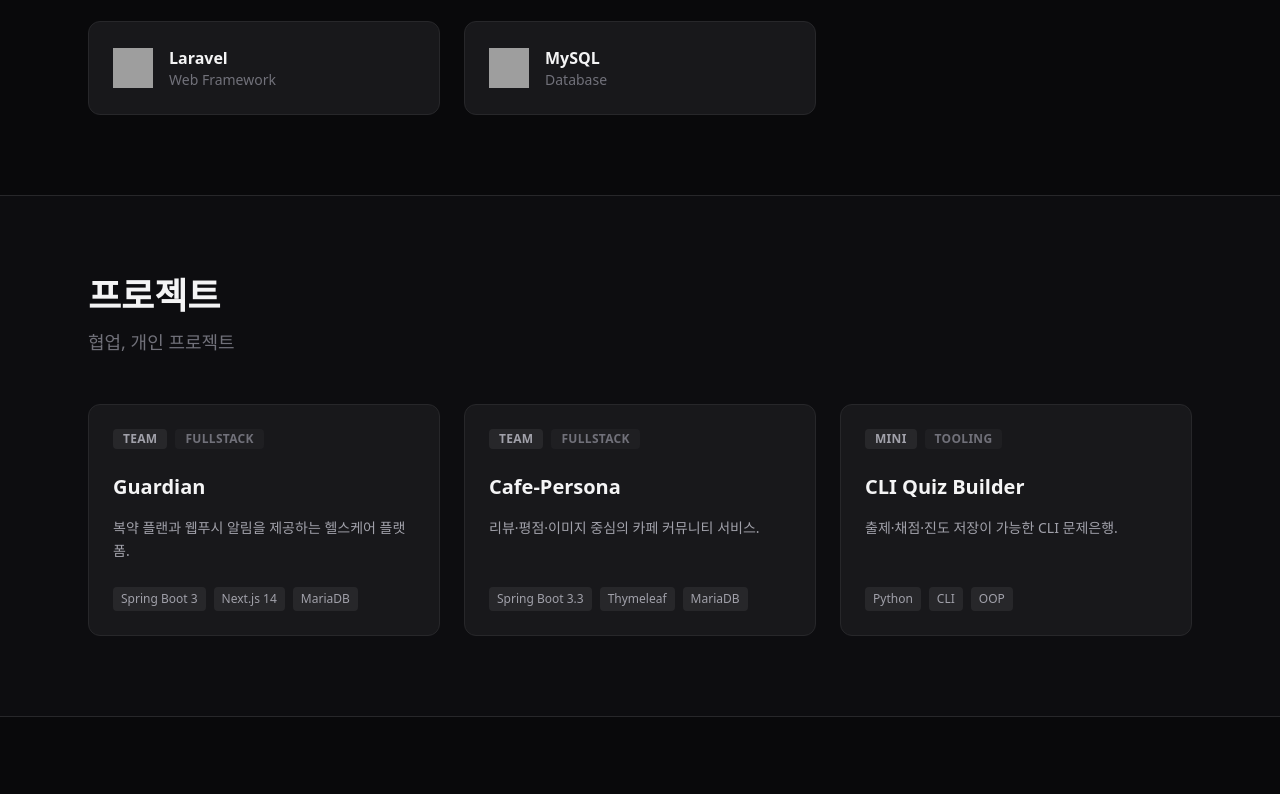
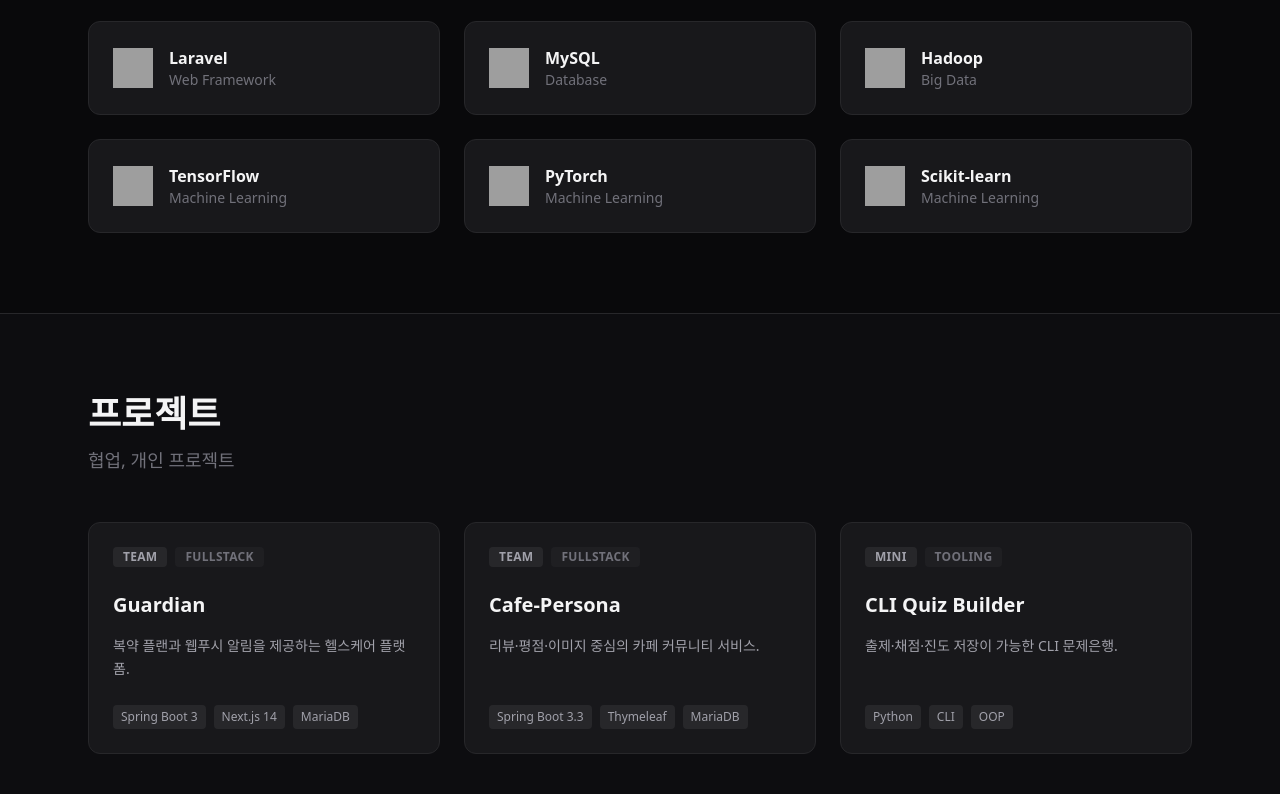
Before and after one commit to HwangJeongSeong/Portfolio, a plain HTML site: page index.html in a window 1280 px wide. Shown: the part 2560-3354 px from the top of the page. Drawn offline with nearby package versions, Linux system fonts and the light colour scheme; grey boxes are pictures that could not be loaded.

Commit message:
Add PHP, Laravel, MySQL, Hadoop, TensorFlow, PyTorch, and Scikit-learn to Skills section

```diff
--- a/index.html
+++ b/index.html
@@ -359,6 +359,34 @@
 							<div class="text-zinc-500 text-sm">Database</div>
 						</div>
 					</div>
+					<div class="bg-zinc-900 border border-zinc-800 rounded-xl p-6 flex items-center gap-4">
+						<img src="https://cdn.jsdelivr.net/gh/devicons/devicon/icons/hadoop/hadoop-original.svg" alt="Hadoop icon" class="w-10 h-10" />
+						<div>
+							<div class="text-zinc-100 font-semibold">Hadoop</div>
+							<div class="text-zinc-500 text-sm">Big Data</div>
+						</div>
+					</div>
+					<div class="bg-zinc-900 border border-zinc-800 rounded-xl p-6 flex items-center gap-4">
+						<img src="https://cdn.jsdelivr.net/gh/devicons/devicon/icons/tensorflow/tensorflow-original.svg" alt="TensorFlow icon" class="w-10 h-10" />
+						<div>
+							<div class="text-zinc-100 font-semibold">TensorFlow</div>
+							<div class="text-zinc-500 text-sm">Machine Learning</div>
+						</div>
+					</div>
+					<div class="bg-zinc-900 border border-zinc-800 rounded-xl p-6 flex items-center gap-4">
+						<img src="https://cdn.jsdelivr.net/gh/devicons/devicon/icons/pytorch/pytorch-original.svg" alt="PyTorch icon" class="w-10 h-10" />
+						<div>
+							<div class="text-zinc-100 font-semibold">PyTorch</div>
+							<div class="text-zinc-500 text-sm">Machine Learning</div>
+						</div>
+					</div>
+					<div class="bg-zinc-900 border border-zinc-800 rounded-xl p-6 flex items-center gap-4">
+						<img src="https://cdn.jsdelivr.net/gh/devicons/devicon/icons/scikitlearn/scikitlearn-original.svg" alt="Scikit-learn icon" class="w-10 h-10" />
+						<div>
+							<div class="text-zinc-100 font-semibold">Scikit-learn</div>
+							<div class="text-zinc-500 text-sm">Machine Learning</div>
+						</div>
+					</div>
 				</div>
 			</div>
 		</section>
```
